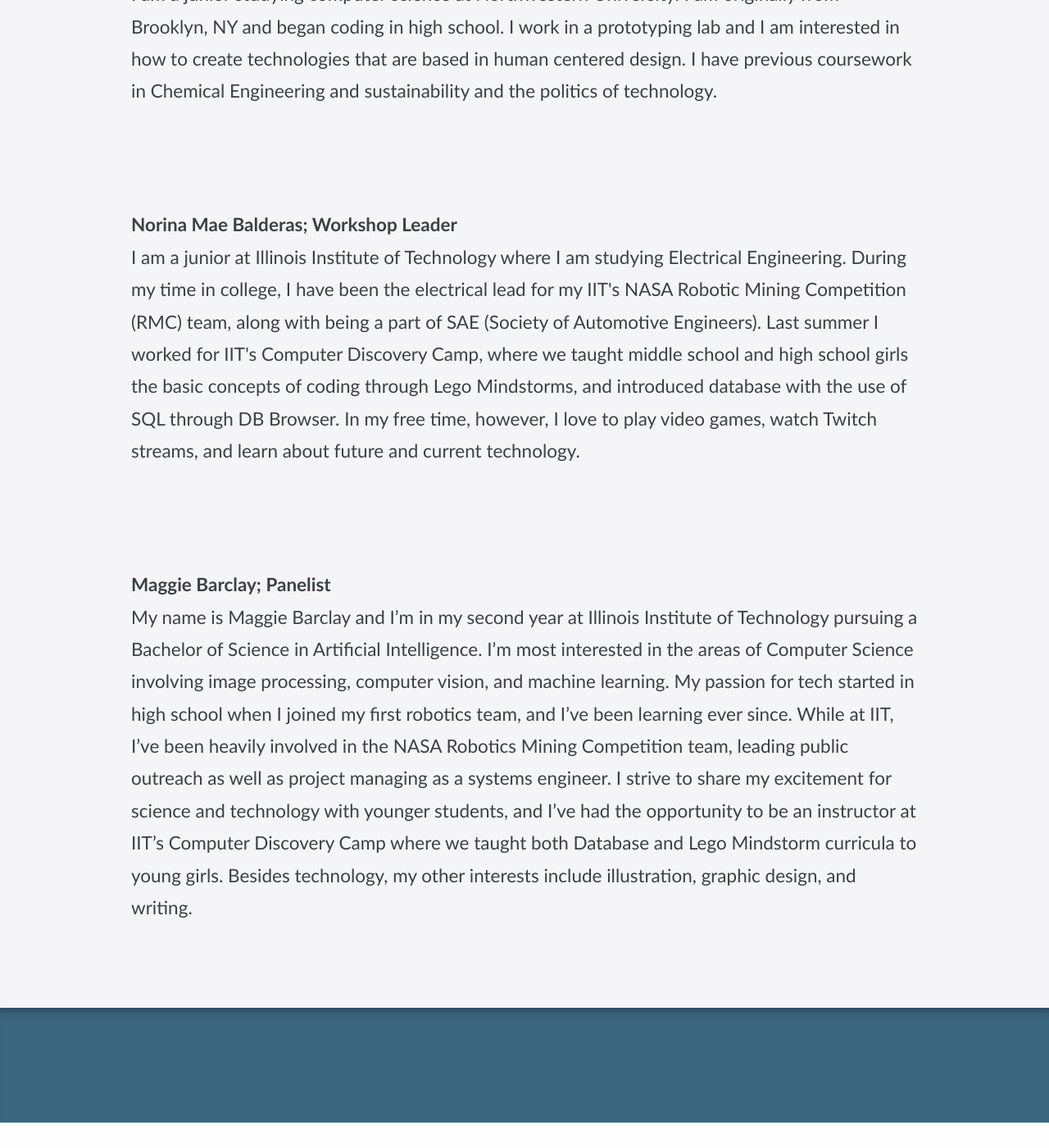
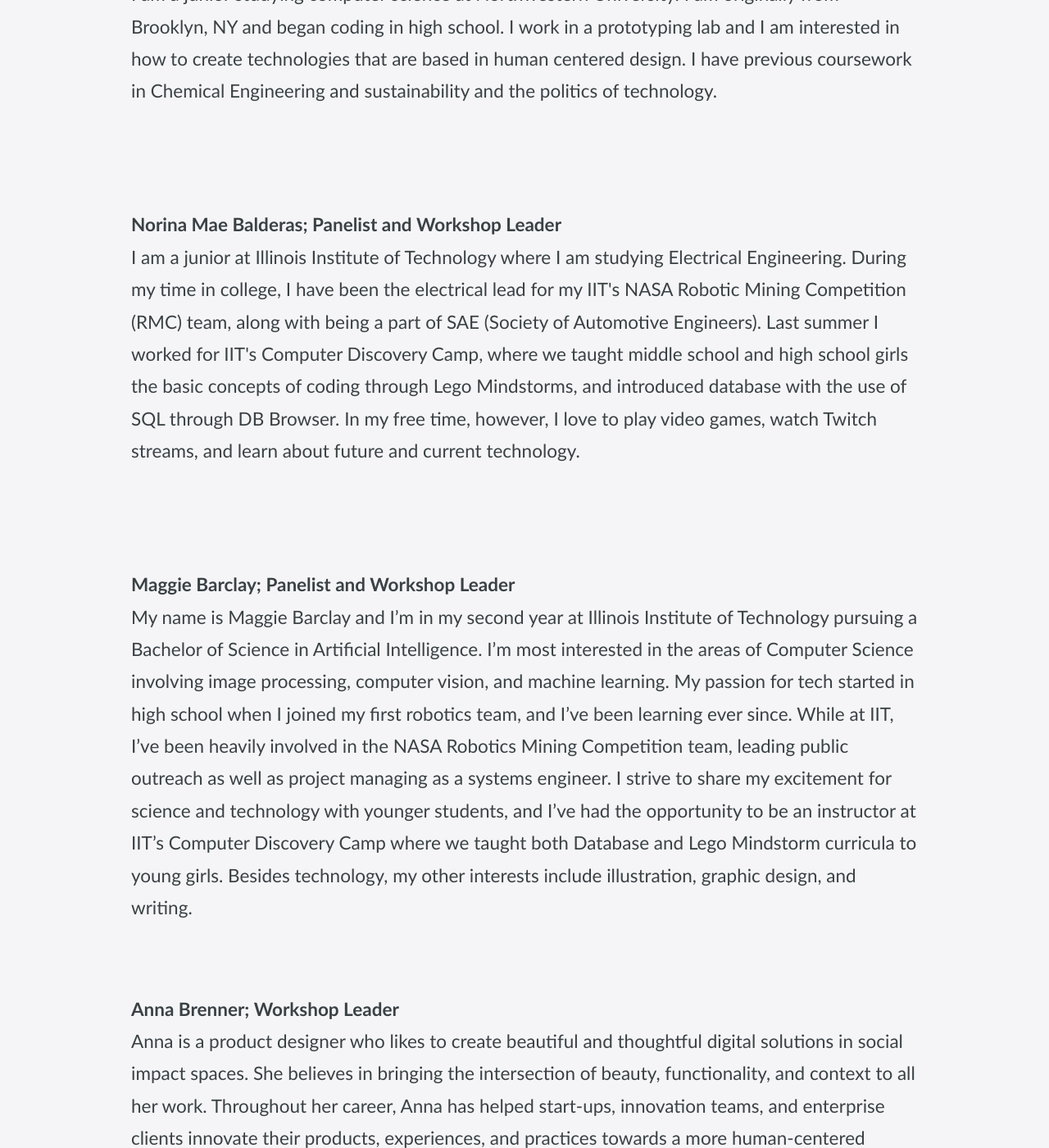
Before and after one commit to awissink/codechi, a Jekyll site: the page built from speakers.html, in a window 1280 px wide and 1400 px high, scrolled down 1474 px. Shown: the whole window at 82% size. Built offline with Jekyll 4.4.1, drawn with Linux system fonts in a browser that asks for light colours; some web fonts are replaced; some of the changed text lies outside the part shown.

Commit message:
Few new changes

```diff
--- a/speakers.html
+++ b/speakers.html
@@ -47,7 +47,7 @@ and the politics of technology.
 	<br>
 
 	<p>
-		<strong>Norina Mae Balderas; Workshop Leader</strong> <br>
+		<strong>Norina Mae Balderas; Panelist and Workshop Leader</strong> <br>
 		I am a junior at Illinois Institute of Technology where I am studying Electrical Engineering.
 		During my time in college, I have been the electrical lead for my IIT's NASA Robotic Mining
 		Competition (RMC) team, along with being a part of SAE (Society of Automotive Engineers). Last
@@ -59,7 +59,7 @@ and the politics of technology.
 <br>
 <br>
 <p>
-	<strong>Maggie Barclay; Panelist</strong><br>
+	<strong>Maggie Barclay; Panelist and Workshop Leader</strong><br>
 	My name is Maggie Barclay and I’m in my second year at Illinois Institute of
 Technology pursuing a Bachelor of Science in Artificial Intelligence. I’m most interested
 in the areas of Computer Science involving image processing, computer vision, and
@@ -72,5 +72,15 @@ at IIT’s Computer Discovery Camp where we taught both Database and Lego
 Mindstorm curricula to young girls. Besides technology, my other interests include
 illustration, graphic design, and writing.
 </p>
+<br>
+<p>
+	<strong>Anna Brenner; Workshop Leader</strong><br>
+	Anna is a product designer who likes to create beautiful and thoughtful digital solutions
+	in social impact spaces. She believes in bringing the intersection of beauty, functionality,
+	and context to all her work. Throughout her career, Anna has helped start-ups, innovation teams,
+	and enterprise clients innovate their products, experiences, and practices towards a more
+	human-centered approach. Anna currently works at make&model, a social impact product design
+	firm in Oakland and Chicago.
 
+</p>
 </div>
```
Also changed, not shown: schedule.html (+5 -3 lines), 3 other files.
